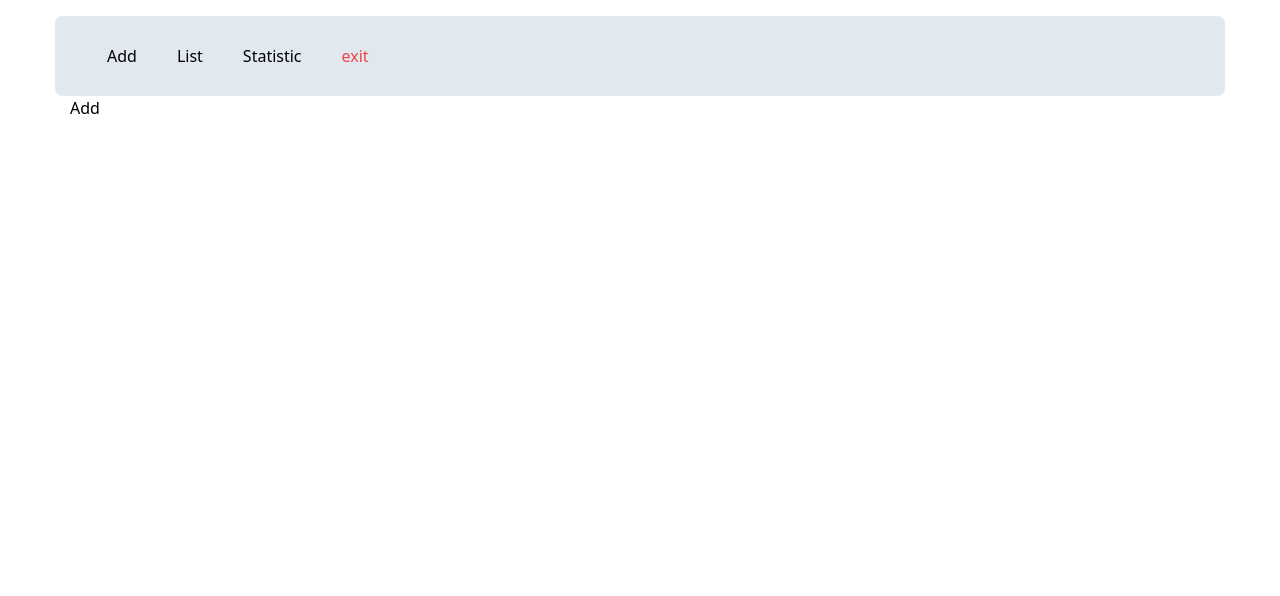
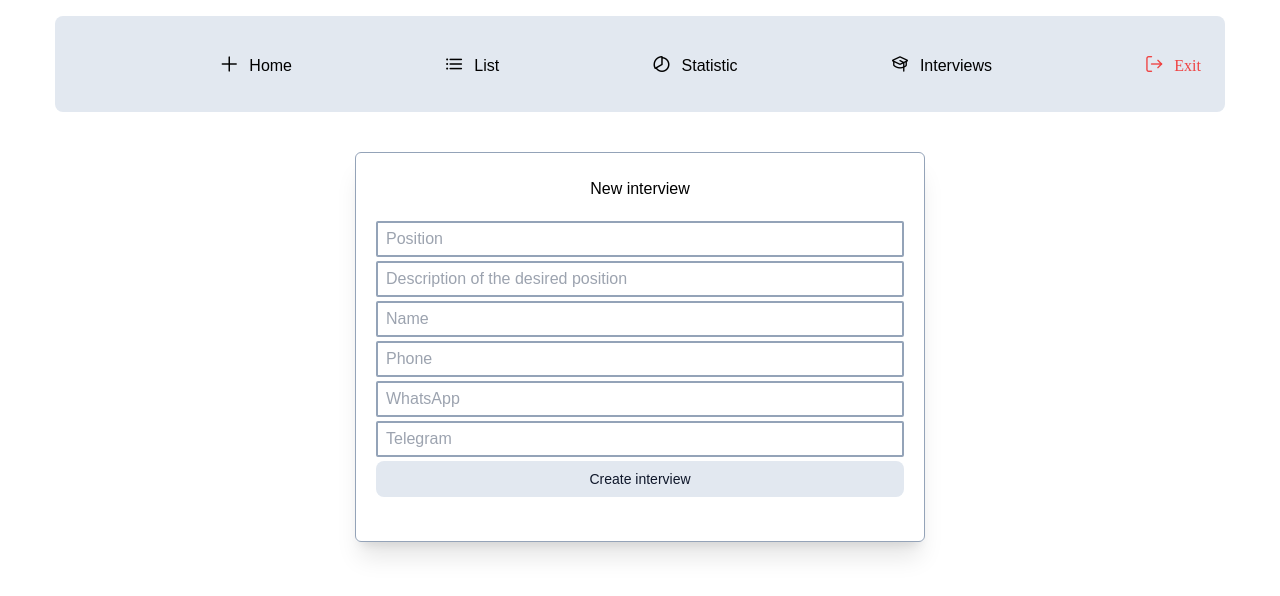
Before and after one commit to YessetHumanMan/interviews, a Vue app: page / in a window 1280 px wide. Shown: the top 596 px of the page. Built offline with nearby package versions, Linux system fonts and the light colour scheme; no server answers; sample sign-in values are in the browser's storage; a web font is replaced by a local one.

Commit message:
add primevue, CardBase

```diff
--- a/package.json
+++ b/package.json
@@ -11,6 +11,9 @@
   "dependencies": {
     "firebase": "^10.11.1",
     "pinia": "^2.1.7",
+    "primeicons": "^7.0.0",
+    "primevue": "^3.52.0",
+    "uuid": "^9.0.1",
     "vue": "^3.4.21",
     "vue-router": "^4.3.2"
   },
--- a/src/assets/main.css
+++ b/src/assets/main.css
@@ -1,3 +1,15 @@
 @tailwind base;
 @tailwind components;
 @tailwind utilities;
+
+@layer components {
+  .btn {
+    @apply text-sm text-slate-900 py-2 px-4 bg-slate-200 rounded-lg hover:bg-slate-400 hover:text-slate-100 transition duration-150 focus:outline-none focus:ring focus:ring-slate-600 active:bg-slate-900;
+  }
+}
+
+@layer components {
+  .input {
+    @apply border-2 border-slate-400 rounded-sm py-1 px-2 hover:border-slate-500
+  }
+}
--- /dev/null
+++ b/src/components/CardBase.vue
@@ -0,0 +1,62 @@
+<script setup lang="ts">
+import { ref, computed } from "vue";
+import { getFirestore, setDoc, doc } from 'firebase/firestore'
+import { getAuth } from "firebase/auth";
+import { useRouter } from "vue-router";
+import type { IDataInterviews } from '../dataInterface'
+import { v4 as uuidv4 } from 'uuid';
+
+const router = useRouter()
+const db = getFirestore();
+
+const position = ref<string>("");
+const descrPosition = ref<string>("");
+const nameСandidate = ref<string>("");
+const phoneСandidate = ref<string>("");
+const whatsappCandidate = ref<string>("");
+const telegramCandidate = ref<string>("");
+
+const addCreateInterview = async ():Promise<void> => {
+  const payload:IDataInterviews = {
+    id: 'uuidv4()',
+    position: position.value,
+    descrPosition: descrPosition.value,
+    nameСandidate: nameСandidate.value,
+    phoneCandidate: phoneСandidate.value,
+    whatsappCandidate: whatsappCandidate.value,
+    telegramCandidate: telegramCandidate.value,
+    createdAt: new Date()
+  }
+ const userId = getAuth().currentUser?.uid
+ if(userId) {
+  await setDoc(doc(db, `users/${userId}/interviews`, payload.id), payload).then(() => {
+    router.push('/list')
+  })
+ }
+
+};
+
+const disbledInterviews = computed<boolean>(() => {
+  return !(position.value && nameСandidate.value && phoneСandidate.value)
+});
+</script>
+
+<template>
+  <div class="w-1/2 mx-auto py-6 border border-slate-400 mt-10 shadow-xl rounded-md">
+    <h2 class="text-center font-medium">New interview</h2>
+    <div class="flex flex-col p-5 gap-1">
+      <input class="input" type="text" v-model="position" placeholder="Position" />
+      <input
+      class="input"
+        type="text"
+        v-model="descrPosition"
+        placeholder="Description of the desired position"
+      />
+      <input class="input" type="text" v-model="nameСandidate" placeholder="Name" />
+      <input class="input" type="text" v-model="phoneСandidate" placeholder="Phone" />
+      <input class="input" type="text" v-model="whatsappCandidate" placeholder="WhatsApp" />
+      <input class="input" type="text" v-model="telegramCandidate" placeholder="Telegram" />
+      <button @click="addCreateInterview" class="btn" :disabled="disbledInterviews">Сreate interview</button>
+    </div>
+  </div>
+</template>
--- a/src/components/HeaderBase.vue
+++ b/src/components/HeaderBase.vue
@@ -11,6 +11,7 @@ const router = useRouter()
 
 interface IMenuBase {
   name: AppRouterNames;
+  icon: string
   url: string;
   show: ComputedRef<boolean>;
 }
@@ -18,22 +19,32 @@ interface IMenuBase {
 const items = ref<IMenuBase[]>([
   {
     name: "Authorization",
+    icon: 'pi pi-user',
     url: "/auth",
     show: computed((): boolean => !userStore.userId),
   },
   {
-    name: "Add",
+    name: "Home",
+    icon: 'pi pi-plus',
     url: "/",
     show: computed((): boolean => !!userStore.userId),
   },
   {
     name: "List",
     url: "/list",
+    icon: 'pi pi-list',
     show: computed((): boolean => !!userStore.userId),
   },
   {
     name: "Statistic",
     url: "/statistic",
+    icon: 'pi pi-chart-pie',
+    show: computed((): boolean => !!userStore.userId),
+  },
+  {
+    name: "Interviews",
+    url: "/interviews",
+    icon: 'pi pi-graduation-cap',
     show: computed((): boolean => !!userStore.userId),
   },
 ]);
@@ -46,7 +57,7 @@ const signOutBtn = async ():Promise<void> => {
 </script>
 
 <template>
-  <header class="container flex justify-start py-7 px-3 cursor-pointer bg-slate-200 mt-4 rounded-lg">
+  <header class="container flex justify-between py-7 px-3 bg-slate-200 mt-4 rounded-lg">
     <div
       v-for="item in items"
       :key="item.name"
@@ -54,11 +65,14 @@ const signOutBtn = async ():Promise<void> => {
     >
     <router-link :to="item.url">
       <div v-if="item.show">
+      <span :class="item.icon" class="m-3"></span>
         <span>{{ item.name }}</span>
       </div>
     </router-link>
 
     </div>
-    <span v-if="userStore.userId" @click="signOutBtn" class="text-red-500">exit</span>
+    <div>
+      <span v-if="userStore.userId" @click="signOutBtn" class="text-red-500 pi pi-sign-out cursor-pointer m-3 transition hover:text-red-300"><span class="pl-3 font-medium">Exit</span></span>
+    </div>
   </header>
 </template>
--- /dev/null
+++ b/src/dataInterface.ts
@@ -0,0 +1,10 @@
+export interface IDataInterviews {
+ id: string
+ position: string
+ descrPosition: string
+ nameCandidate: string
+ phoneCandidate?: string
+ whatsappCandidate?: string
+ telegramCandidate?: string
+ createdAt: Date
+}
--- a/src/main.ts
+++ b/src/main.ts
@@ -1,10 +1,13 @@
 import { initializeApp } from "firebase/app";
 
 import { createApp } from 'vue'
+import PrimeVue from 'primevue/config';
 import { createPinia } from 'pinia'
 import './assets/main.css'
 import App from './App.vue'
 import { router } from './router'
+import 'primeicons/primeicons.css'
+import 'primevue/resources/themes/aura-light-green/theme.css'
 
 const firebaseConfig = {
   apiKey: "AIzaSyDr8bdTrH2DbOrP7h9QWmHL20Ne-BgRjQQ",
@@ -19,6 +22,8 @@ initializeApp(firebaseConfig);
 
 
 const app = createApp(App)
+
+app.use(PrimeVue);
 const pinia = createPinia()
 app.use(router)
 app.use(pinia)
--- a/src/pages/Add.vue
+++ /dev/null
@@ -1,5 +0,0 @@
-<template>
-  <div class="container">
-    Add
-  </div>
-</template>
--- a/src/pages/Authorization.vue
+++ b/src/pages/Authorization.vue
@@ -81,9 +81,11 @@ const signIn = async (): Promise<void> => {
             placeholder="Password*"
           />
           <button
+
             type="submit"
-            class="text-sm text-slate-900 py-2 px-4 bg-slate-200 rounded-lg hover:bg-slate-400 hover:text-slate-100 transition duration-150 focus:outline-none focus:ring focus:ring-violet-600 active:bg-violet-900"
+            class="btn"
           >
+          <span class="pi pi-user"></span>
             {{ addButton }}
           </button>
         </form>
--- /dev/null
+++ b/src/pages/PageHome.vue
@@ -0,0 +1,9 @@
+<script setup lang="ts">
+import CardBase from '../components/CardBase.vue';
+</script>
+
+<template>
+  <div class="container">
+    <card-base></card-base>
+  </div>
+</template>
--- a/src/router.ts
+++ b/src/router.ts
@@ -2,7 +2,7 @@ import { type RouteRecordRaw, RouteParams } from "vue-router"
 import {createWebHashHistory, createRouter } from 'vue-router'
 import type { RouteLocationNormalized, NavigationGuardNext } from "vue-router"
 import { getAuth, onAuthStateChanged } from 'firebase/auth'
-import Add from './pages/Add.vue'
+
 
 const checkAuth = (to:RouteLocationNormalized, from: RouteLocationNormalized, next: NavigationGuardNext) => {
   let isAuth = false
@@ -20,9 +20,10 @@ const checkAuth = (to:RouteLocationNormalized, from: RouteLocationNormalized, ne
 
 export type AppRouterNames =
 | 'Authorization'
-| 'Add'
+| 'Home'
 | 'List'
 | 'Statistic'
+| 'Interviews'
 
 export const routes: RouteRecordRaw[] = [
 {
@@ -32,9 +33,15 @@ export const routes: RouteRecordRaw[] = [
 
 },
 {
-  name: 'Add',
+  name: 'Home',
   path: '/',
-  component: Add,
+  component: () => import('./pages/PageHome.vue'),
+  beforeEnter: checkAuth
+},
+{
+  name: 'Interviews',
+  path: '/interviews:id',
+  component: () => import('./pages/PageInterviews.vue'),
   beforeEnter: checkAuth
 },
 {
```
Also changed, not shown: src/pages/PageInterviews.vue (added), 1 other file (tests, documents, lock files or other folders).
